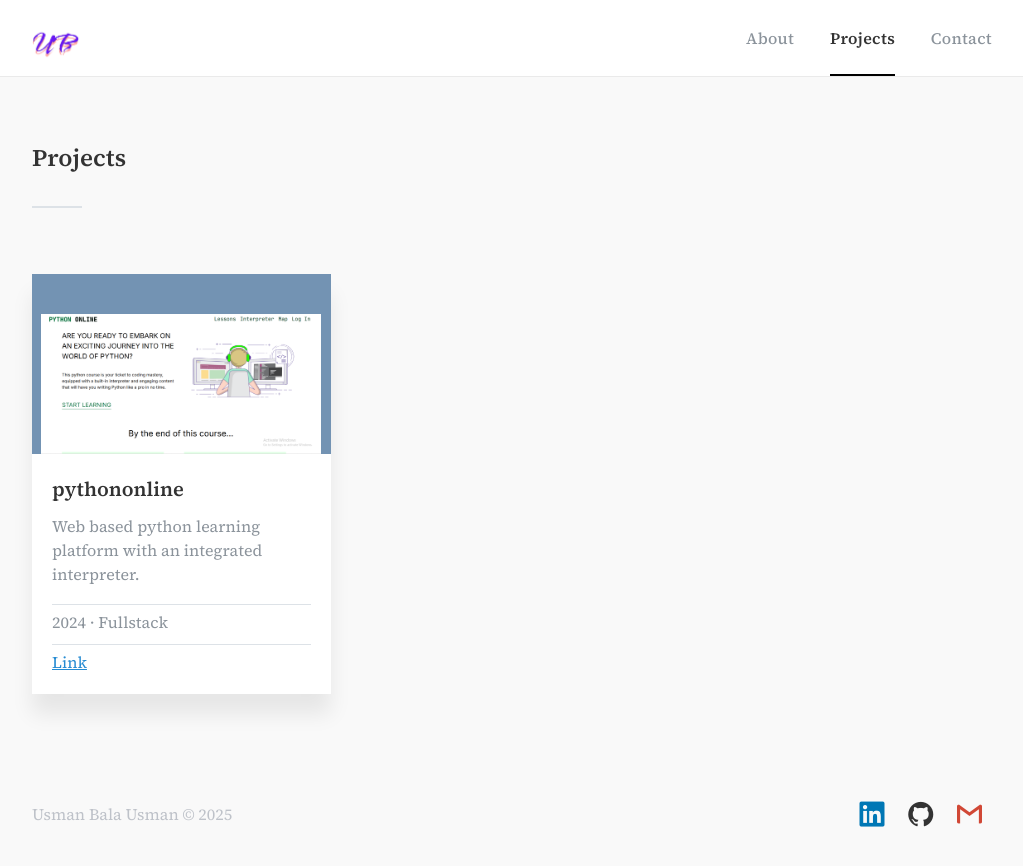
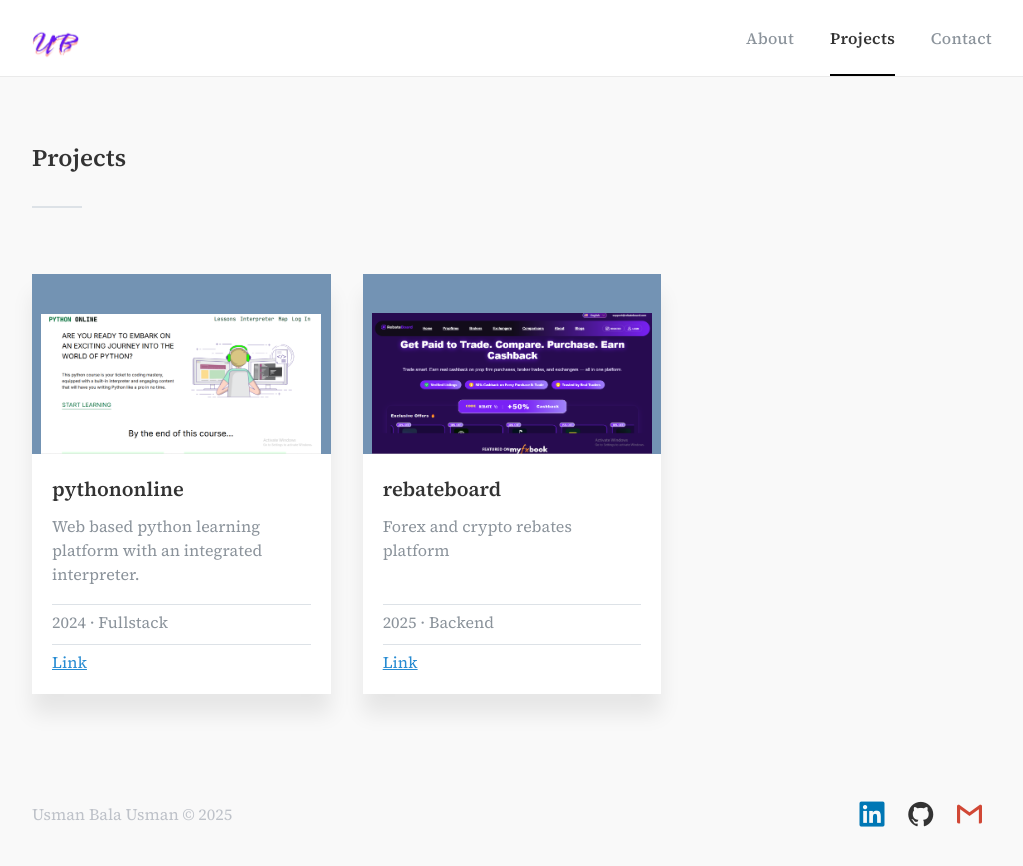
Before and after one commit to usmanbala12/usmanbala12.github.io, a Jekyll site: the page built from projects.html, in a window 1280 px wide. Shown: the top 866 px of the page, without its empty margins (128-1151 px from the left). Built offline with Jekyll 4.4.1, drawn with Linux system fonts in a browser that asks for light colours; nearby versions of some CDN libraries; some web fonts are replaced.

Commit message:
fixed type

```diff
--- a/_data/projectinfo.yml
+++ b/_data/projectinfo.yml
@@ -6,6 +6,15 @@
   preview: /assets/img/pythononline/thumbnail.png
   color: "#7393B3"
   url: "https://github.com/usmanbala12/pythononline"
+
+- title: rebateboard
+  description: Forex and crypto rebates platform
+  year: 2025
+  category: Backend
+  link: ''
+  preview: /assets/img/rebateboard/thumbnail.png
+  color: "#7393B4"
+  url: "https://rebateboard.com"
 
 # - title: Machine Learning Projects
 #   description: Collection of ML projects with detailed instructions and reports.
--- a/_includes/about.html
+++ b/_includes/about.html
@@ -32,10 +32,10 @@ title: about
 
               <!-- Previous experience example: -->
               Previously, Software Engineer at
-              <a href="https://www.ipigroupng.com" target="_blank" style="text-decoration: underline; color: #268bd2">IPI Solutions Nig. Ltd.</a>.
+              <a href="https://www.ipigroupng.com" target="_blank" style="text-decoration: underline; color: #268bd2">IPI Solutions Nig. Ltd</a>.
 
               <!-- Your interests/passion statement -->
-              Passionate about High perfermance Computing and Artificial Intelligence.
+              Passionate about High performance Computing and Artificial Intelligence.
 
               <br />
               <br />
```
Also changed, not shown: assets/img/rebateboard/thumbnail.png (added), 3 other files.
